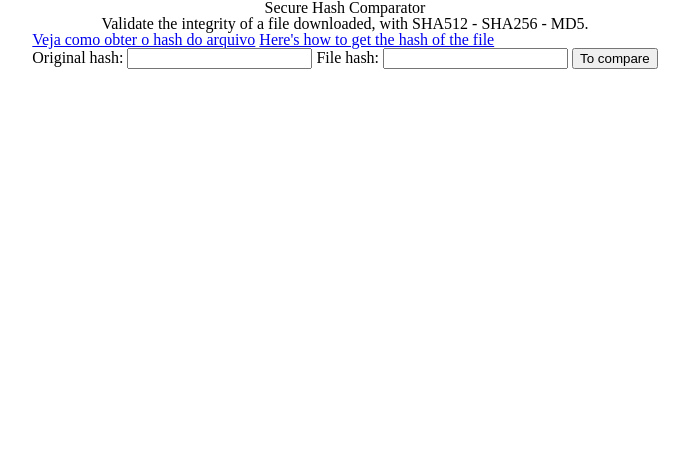
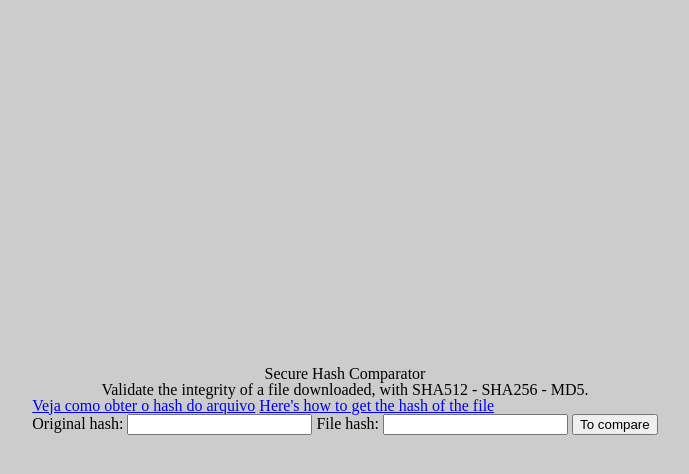
Before and after one commit to thiagoa-martins/secure-hash-comparator, a plain HTML site: page index.html in a window 1280 px wide. Shown: the whole page, without its empty margins (295-984 px from the left). Drawn offline with Linux system fonts and the light colour scheme.

Commit message:
Add background-color ih the body

```diff
--- a/src/css/style.css
+++ b/src/css/style.css
@@ -1,8 +1,19 @@
+:root {
+    --color-primary: #cccccc;
+}
+
+html,
+body {
+    font-size: 16px;
+    height: 100%;
+}
+
 body {
     display: flex;
     flex-direction: column;
     align-items: center;
     justify-content: center;
+    background-color: var(--color-primary);
 }
 
 .header {
```
